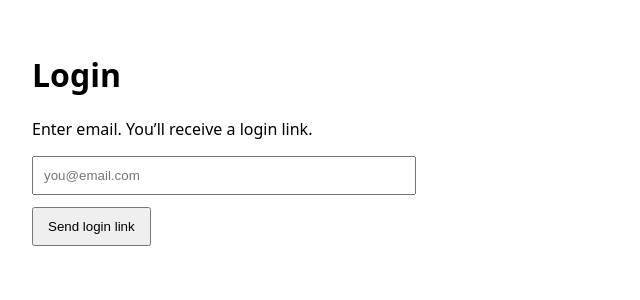
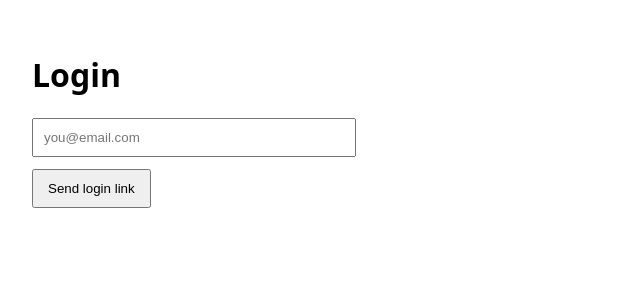
Before and after one commit to keanu-labs/ai-stack-core, a Next.js app in the folder apps/web/: page /login in a window 1280 px wide. Shown: the top 300 px of the page, without its empty margins (0-640 px from the left). Built offline with nearby package versions, Linux system fonts and the light colour scheme; no server answers.

Commit message:
Update page.js

```diff
--- a/apps/web/app/login/page.js
+++ b/apps/web/app/login/page.js
@@ -1,6 +1,6 @@
 "use client";
 
-import { useEffect, useState } from "react";
+import { useState } from "react";
 import { supabase } from "../../lib/supabase";
 
 export default function LoginPage() {
@@ -9,27 +9,27 @@ export default function LoginPage() {
 
   async function sendMagicLink() {
     setMsg("Sending magic link...");
+
     const { error } = await supabase.auth.signInWithOtp({
       email,
       options: {
-        emailRedirectTo: `${process.env.NEXT_PUBLIC_SITE_URL}/`
+        emailRedirectTo: process.env.NEXT_PUBLIC_SITE_URL
       }
     });
 
     if (error) setMsg(`Error: ${error.message}`);
-    else setMsg("Check your email for the login link ✅");
+    else setMsg("Check your email for login link ✅");
   }
 
   return (
-    <main style={{ padding: 24, fontFamily: "system-ui", maxWidth: 600 }}>
+    <main style={{ padding: 24, fontFamily: "system-ui" }}>
       <h1>Login</h1>
-      <p>Enter email. You’ll receive a login link.</p>
 
       <input
         value={email}
         onChange={(e) => setEmail(e.target.value)}
         placeholder="you@email.com"
-        style={{ padding: 10, width: "100%", maxWidth: 360 }}
+        style={{ padding: 10, width: 300 }}
       />
 
       <div style={{ marginTop: 12 }}>
```
